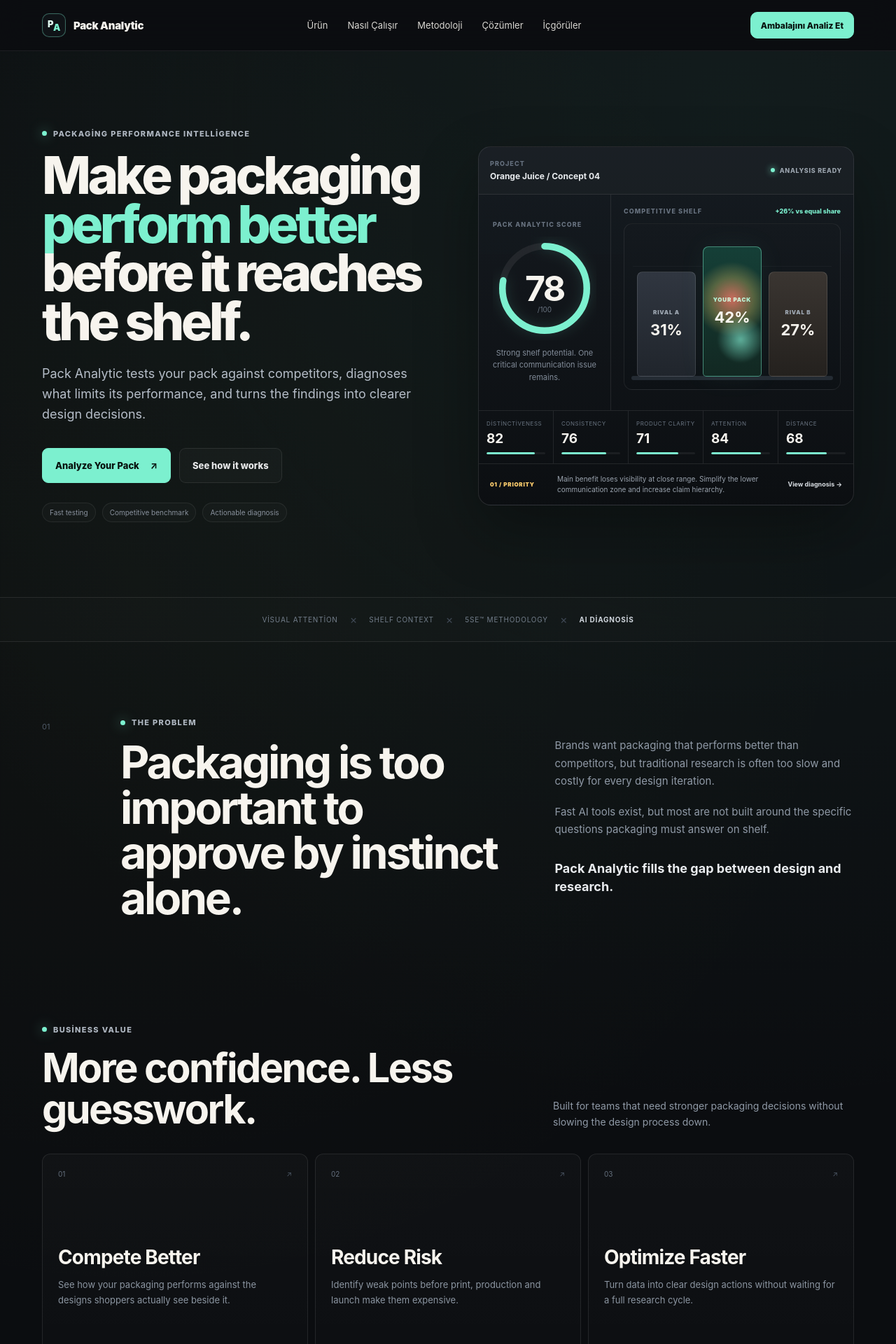
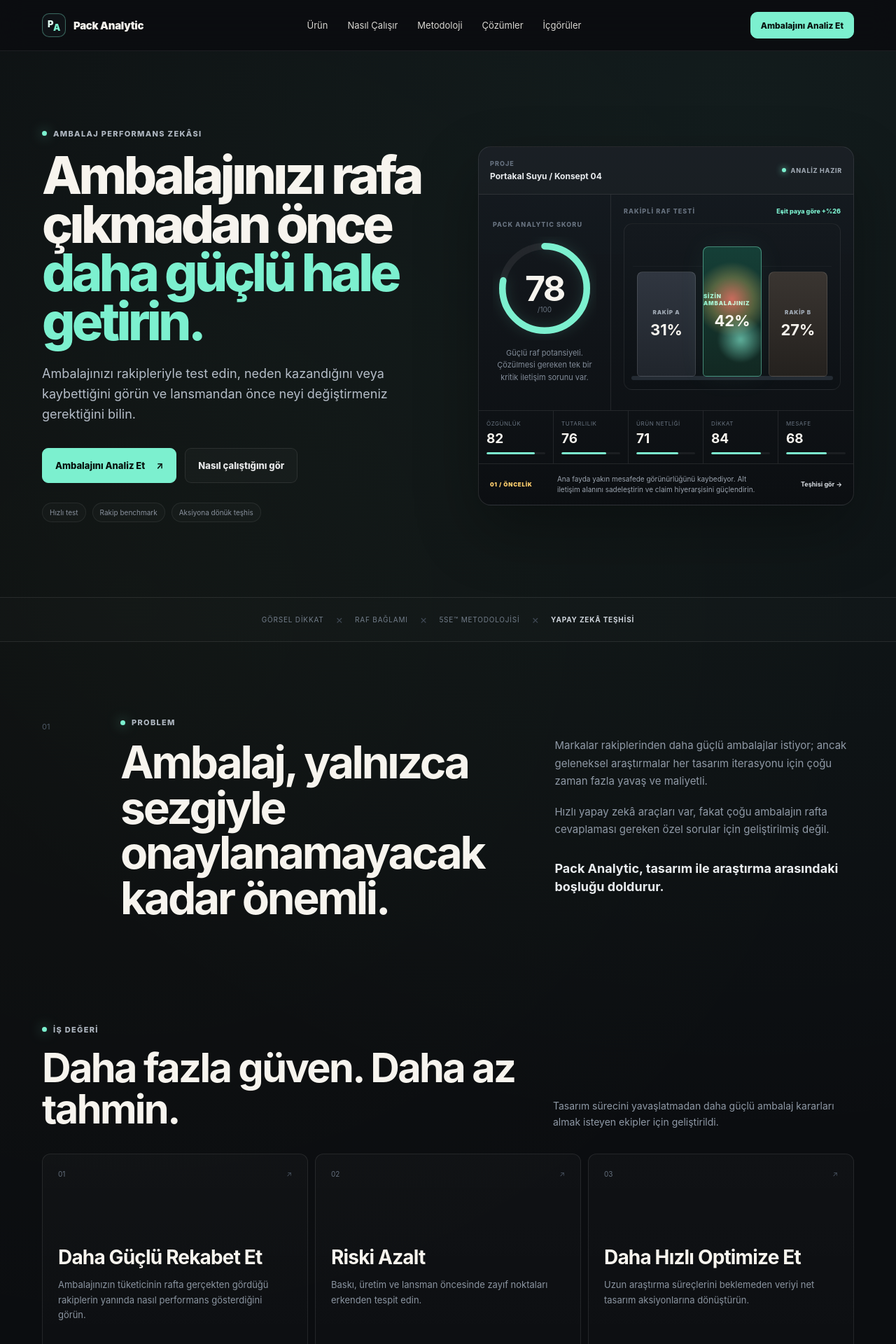
Before and after one commit to tasarist/RAF1, a Next.js app: page / in a window 1280 px wide. Shown: the top 1920 px of the page at 70% size. Built offline with nearby package versions, Linux system fonts and the light colour scheme.

Commit message:
Translate Pack Analytic homepage to Turkish

```diff
--- a/app/page.tsx
+++ b/app/page.tsx
@@ -3,17 +3,17 @@
 import { SiteFooter } from "@/components/SiteFooter";
 
 const pillars = [
-  ["01", "Compete Better", "See how your packaging performs against the designs shoppers actually see beside it."],
-  ["02", "Reduce Risk", "Identify weak points before print, production and launch make them expensive."],
-  ["03", "Optimize Faster", "Turn data into clear design actions without waiting for a full research cycle."],
+  ["01", "Daha Güçlü Rekabet Et", "Ambalajınızın tüketicinin rafta gerçekten gördüğü rakiplerin yanında nasıl performans gösterdiğini görün."],
+  ["02", "Riski Azalt", "Baskı, üretim ve lansman öncesinde zayıf noktaları erkenden tespit edin."],
+  ["03", "Daha Hızlı Optimize Et", "Uzun araştırma süreçlerini beklemeden veriyi net tasarım aksiyonlarına dönüştürün."],
 ];
 
 const methodology = [
-  ["Distinctiveness", "82"],
-  ["Consistency", "76"],
-  ["Product Clarity", "71"],
-  ["Attention", "84"],
-  ["Distance", "68"],
+  ["Özgünlük", "82"],
+  ["Tutarlılık", "76"],
+  ["Ürün Netliği", "71"],
+  ["Dikkat", "84"],
+  ["Mesafe", "68"],
 ];
 
 export default function HomePage() {
@@ -23,33 +23,33 @@
       <main className="pa-main pa2-main">
         <section className="container pa2-hero">
           <div className="pa2-copy">
-            <div className="pa2-kicker"><i /> Packaging Performance Intelligence</div>
-            <h1>Make packaging <span>perform better</span> before it reaches the shelf.</h1>
+            <div className="pa2-kicker"><i /> Ambalaj Performans Zekâsı</div>
+            <h1>Ambalajınızı rafa çıkmadan önce <span>daha güçlü hale getirin.</span></h1>
             <p>
-              Pack Analytic tests your pack against competitors, diagnoses what limits its
-              performance, and turns the findings into clearer design decisions.
+              Ambalajınızı rakipleriyle test edin, neden kazandığını veya kaybettiğini görün
+              ve lansmandan önce neyi değiştirmeniz gerektiğini bilin.
             </p>
             <div className="pa2-actions">
-              <Link href="/analyze" className="pa2-primary">Analyze Your Pack <b>↗</b></Link>
-              <Link href="/how-it-works" className="pa2-secondary">See how it works</Link>
+              <Link href="/analyze" className="pa2-primary">Ambalajını Analiz Et <b>↗</b></Link>
+              <Link href="/how-it-works" className="pa2-secondary">Nasıl çalıştığını gör</Link>
             </div>
             <div className="pa2-meta">
-              <span>Fast testing</span><span>Competitive benchmark</span><span>Actionable diagnosis</span>
+              <span>Hızlı test</span><span>Rakip benchmark</span><span>Aksiyona dönük teşhis</span>
             </div>
           </div>
 
           <div className="pa2-console">
             <div className="pa2-console-head">
               <div>
-                <span>PROJECT</span>
-                <strong>Orange Juice / Concept 04</strong>
+                <span>PROJE</span>
+                <strong>Portakal Suyu / Konsept 04</strong>
               </div>
-              <div className="pa2-live"><i /> ANALYSIS READY</div>
+              <div className="pa2-live"><i /> ANALİZ HAZIR</div>
             </div>
 
             <div className="pa2-console-grid">
               <div className="pa2-score-panel">
-                <span>PACK ANALYTIC SCORE</span>
+                <span>PACK ANALYTIC SKORU</span>
                 <div className="pa2-score-ring">
                   <svg viewBox="0 0 140 140" aria-hidden="true">
                     <circle cx="70" cy="70" r="57" />
@@ -58,18 +58,18 @@
                   <strong>78</strong>
                   <small>/100</small>
                 </div>
-                <p>Strong shelf potential. One critical communication issue remains.</p>
+                <p>Güçlü raf potansiyeli. Çözülmesi gereken tek bir kritik iletişim sorunu var.</p>
               </div>
 
               <div className="pa2-shelf-panel">
-                <div className="pa2-panel-label"><span>COMPETITIVE SHELF</span><b>+26% vs equal share</b></div>
+                <div className="pa2-panel-label"><span>RAKİPLİ RAF TESTİ</span><b>Eşit paya göre +%26</b></div>
                 <div className="pa2-shelf">
-                  <div className="pa2-mini-pack rival"><span>RIVAL A</span><b>31%</b></div>
+                  <div className="pa2-mini-pack rival"><span>RAKİP A</span><b>31%</b></div>
                   <div className="pa2-mini-pack hero-pack">
-                    <span>YOUR PACK</span><b>42%</b>
+                    <span>SİZİN AMBALAJINIZ</span><b>42%</b>
                     <i className="heat heat-a" /><i className="heat heat-b" />
                   </div>
-                  <div className="pa2-mini-pack rival two"><span>RIVAL B</span><b>27%</b></div>
+                  <div className="pa2-mini-pack rival two"><span>RAKİP B</span><b>27%</b></div>
                 </div>
               </div>
             </div>
@@ -85,39 +85,39 @@
             </div>
 
             <div className="pa2-alert">
-              <span>01 / PRIORITY</span>
-              <p>Main benefit loses visibility at close range. Simplify the lower communication zone and increase claim hierarchy.</p>
-              <b>View diagnosis →</b>
+              <span>01 / ÖNCELİK</span>
+              <p>Ana fayda yakın mesafede görünürlüğünü kaybediyor. Alt iletişim alanını sadeleştirin ve claim hiyerarşisini güçlendirin.</p>
+              <b>Teşhisi gör →</b>
             </div>
           </div>
         </section>
 
         <section className="pa2-system-line">
           <div className="container">
-            <span>Visual Attention</span><i>×</i><span>Shelf Context</span><i>×</i><span>5SE™ Methodology</span><i>×</i><strong>AI Diagnosis</strong>
+            <span>Görsel Dikkat</span><i>×</i><span>Raf Bağlamı</span><i>×</i><span>5SE™ Metodolojisi</span><i>×</i><strong>Yapay Zekâ Teşhisi</strong>
           </div>
         </section>
 
         <section className="container pa2-problem">
           <div className="pa2-index">01</div>
           <div className="pa2-problem-copy">
-            <div className="pa2-kicker"><i /> The problem</div>
-            <h2>Packaging is too important to approve by instinct alone.</h2>
+            <div className="pa2-kicker"><i /> Problem</div>
+            <h2>Ambalaj, yalnızca sezgiyle onaylanamayacak kadar önemli.</h2>
           </div>
           <div className="pa2-problem-body">
-            <p>Brands want packaging that performs better than competitors, but traditional research is often too slow and costly for every design iteration.</p>
-            <p>Fast AI tools exist, but most are not built around the specific questions packaging must answer on shelf.</p>
-            <strong>Pack Analytic fills the gap between design and research.</strong>
+            <p>Markalar rakiplerinden daha güçlü ambalajlar istiyor; ancak geleneksel araştırmalar her tasarım iterasyonu için çoğu zaman fazla yavaş ve maliyetli.</p>
+            <p>Hızlı yapay zekâ araçları var, fakat çoğu ambalajın rafta cevaplaması gereken özel sorular için geliştirilmiş değil.</p>
+            <strong>Pack Analytic, tasarım ile araştırma arasındaki boşluğu doldurur.</strong>
           </div>
         </section>
 
         <section className="container pa2-pillar-section">
           <div className="pa2-section-head">
             <div>
-              <div className="pa2-kicker"><i /> Business value</div>
-              <h2>More confidence. Less guesswork.</h2>
+              <div className="pa2-kicker"><i /> İş değeri</div>
+              <h2>Daha fazla güven. Daha az tahmin.</h2>
             </div>
-            <p>Built for teams that need stronger packaging decisions without slowing the design process down.</p>
+            <p>Tasarım sürecini yavaşlatmadan daha güçlü ambalaj kararları almak isteyen ekipler için geliştirildi.</p>
           </div>
 
           <div className="pa2-pillars">
@@ -135,17 +135,17 @@
           <div className="container">
             <div className="pa2-section-head light">
               <div>
-                <div className="pa2-kicker"><i /> Closed-loop optimization</div>
-                <h2>Measure. Diagnose. Improve. Verify.</h2>
+                <div className="pa2-kicker"><i /> Kapalı döngü optimizasyon</div>
+                <h2>Ölç. Teşhis Et. Geliştir. Doğrula.</h2>
               </div>
-              <Link href="/how-it-works" className="pa2-inline-link">Explore workflow ↗</Link>
+              <Link href="/how-it-works" className="pa2-inline-link">Akışı incele ↗</Link>
             </div>
             <div className="pa2-process-track">
               {[
-                ["01","MEASURE","Your pack + competitors"],
-                ["02","DIAGNOSE","Why it wins or loses"],
-                ["03","IMPROVE","Prioritized design action"],
-                ["04","VERIFY","Re-test the new direction"],
+                ["01","ÖLÇ","Ambalajınız + rakipler"],
+                ["02","TEŞHİS ET","Neden kazanıyor veya kaybediyor?"],
+                ["03","GELİŞTİR","Önceliklendirilmiş tasarım aksiyonu"],
+                ["04","DOĞRULA","Yeni yönü tekrar test et"],
               ].map(([n,t,b]) => (
                 <article key={t}><span>{n}</span><h3>{t}</h3><p>{b}</p></article>
               ))}
@@ -155,18 +155,18 @@
 
         <section className="container pa2-method">
           <div className="pa2-method-copy">
-            <div className="pa2-kicker"><i /> Powered by 5SE™</div>
-            <h2>One framework for the five jobs packaging must do.</h2>
-            <p>Pack Analytic evaluates packaging as shoppers experience it: fighting for attention, recognition, understanding and preference in a competitive environment.</p>
-            <Link href="/methodology" className="pa2-inline-link">Explore methodology ↗</Link>
+            <div className="pa2-kicker"><i /> 5SE™ ile desteklenir</div>
+            <h2>Ambalajın yapması gereken beş işi tek çerçevede ölçer.</h2>
+            <p>Pack Analytic ambalajı tüketicinin deneyimlediği şekilde değerlendirir: rekabetçi bir ortamda dikkat çekmek, tanınmak, anlaşılmak ve tercihi desteklemek.</p>
+            <Link href="/methodology" className="pa2-inline-link">Metodolojiyi incele ↗</Link>
           </div>
           <div className="pa2-method-board">
             {[
-              ["01","Distinctiveness","Be recognizably different"],
-              ["02","Consistency","Preserve visual brand assets"],
-              ["03","Product Clarity","Explain what it is, fast"],
-              ["04","Attention & Stand-out","Win the first look"],
-              ["05","Consumer Distance","Work from 5m → 3m → 1m"],
+              ["01","Özgünlük","Rakiplerden ayırt edilebilir ol"],
+              ["02","Tutarlılık","Markanın görsel varlıklarını koru"],
+              ["03","Ürün Netliği","Ne olduğunu hızlı anlat"],
+              ["04","Dikkat ve Raf Etkisi","İlk bakışı kazan"],
+              ["05","Tüketici Mesafesi","5 m → 3 m → 1 m çalış"],
             ].map(([n,t,b]) => (
               <div key={t}><span>{n}</span><strong>{t}</strong><p>{b}</p></div>
             ))}
@@ -175,38 +175,38 @@
 
         <section className="container pa2-compare">
           <div className="pa2-compare-visual">
-            <div className="pa2-ruler"><span>5m</span><span>3m</span><span>1m</span></div>
+            <div className="pa2-ruler"><span>5 m</span><span>3 m</span><span>1 m</span></div>
             <div className="pa2-pack-row">
-              <div className="pack-box muted"><small>RIVAL A</small><b>31%</b></div>
-              <div className="pack-box focus"><small>YOUR PACK</small><b>42%</b><em>+26%</em></div>
-              <div className="pack-box muted alt"><small>RIVAL B</small><b>27%</b></div>
+              <div className="pack-box muted"><small>RAKİP A</small><b>31%</b></div>
+              <div className="pack-box focus"><small>SİZİN AMBALAJINIZ</small><b>42%</b><em>+26%</em></div>
+              <div className="pack-box muted alt"><small>RAKİP B</small><b>27%</b></div>
             </div>
           </div>
           <div className="pa2-compare-copy">
-            <div className="pa2-kicker"><i /> Competitive Shelf Intelligence</div>
-            <h2>Packaging does not compete on a screen.</h2>
-            <p>It competes next to other packs, under time pressure, at different viewing distances. Pack Analytic evaluates that context instead of treating your design as an isolated artwork.</p>
+            <div className="pa2-kicker"><i /> Rakipli Raf Zekâsı</div>
+            <h2>Ambalaj ekranda değil, rafta rekabet eder.</h2>
+            <p>Rakiplerinin yanında, sınırlı dikkat süresi içinde ve farklı mesafelerde rekabet eder. Pack Analytic tasarımınızı tek başına bir artwork olarak değil, bu gerçek bağlam içinde değerlendirir.</p>
           </div>
         </section>
 
         <section className="container pa2-action">
           <div>
-            <div className="pa2-kicker"><i /> From insight to action</div>
-            <h2>Don't stop at the score.</h2>
-            <p>Understand what is wrong, why it matters and what to change. Then re-test the new direction to see whether it actually improved.</p>
+            <div className="pa2-kicker"><i /> İçgörüden aksiyona</div>
+            <h2>Skorda durmayın.</h2>
+            <p>Neyin yanlış olduğunu, neden önemli olduğunu ve neyi değiştirmeniz gerektiğini görün. Ardından yeni yönü tekrar test ederek gerçekten gelişip gelişmediğini doğrulayın.</p>
           </div>
           <div className="pa2-before-after">
-            <article><span>ORIGINAL</span><strong>67</strong><small>Performance score</small></article>
+            <article><span>ORİJİNAL</span><strong>67</strong><small>Performans skoru</small></article>
             <i>→</i>
-            <article className="optimized"><span>OPTIMIZED</span><strong>81</strong><small>Re-tested result</small></article>
+            <article className="optimized"><span>OPTİMİZE</span><strong>81</strong><small>Yeniden test sonucu</small></article>
           </div>
         </section>
 
         <section className="container pa2-final">
-          <span>FROM DESIGN UNCERTAINTY TO SHELF CONFIDENCE</span>
-          <h2>Stop guessing what will work on shelf.</h2>
-          <p>Test it. Understand it. Improve it.</p>
-          <Link href="/analyze" className="pa2-primary">Analyze Your Pack <b>↗</b></Link>
+          <span>TASARIM BELİRSİZLİĞİNDEN RAF GÜVENİNE</span>
+          <h2>Rafta neyin işe yarayacağını tahmin etmeyi bırakın.</h2>
+          <p>Test edin. Anlayın. Geliştirin.</p>
+          <Link href="/analyze" className="pa2-primary">Ambalajını Analiz Et <b>↗</b></Link>
         </section>
       </main>
       <SiteFooter />
```
